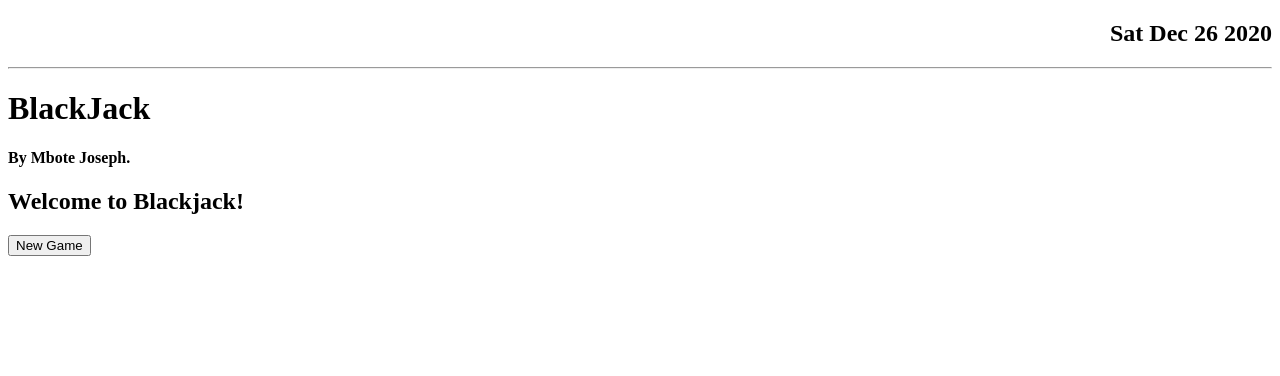
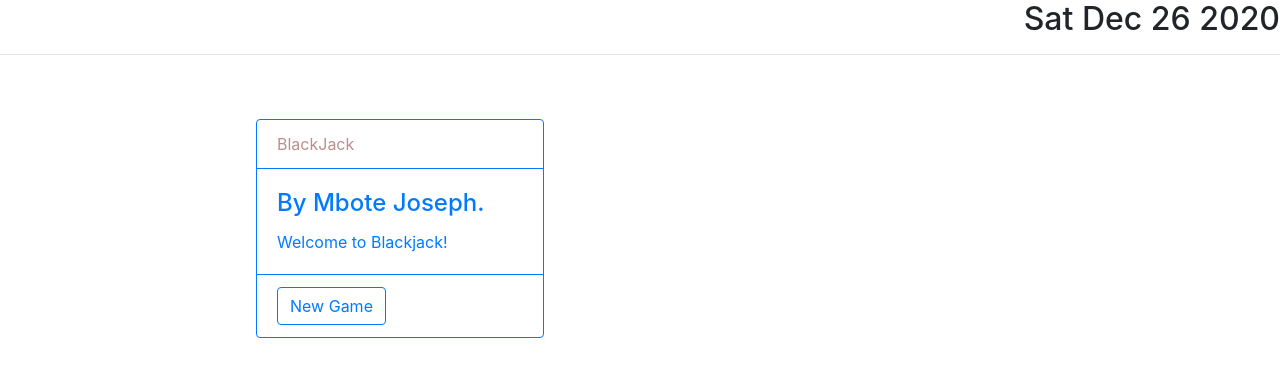
Before and after one commit to Mbote-Joseph/Black-Jack-Card-Game, a plain HTML site: page index.html in a window 1280 px wide. Drawn offline with nearby package versions, Linux system fonts and the light colour scheme.

Commit message:
Final Game commit

```diff
--- a/index.css
+++ b/index.css
@@ -0,0 +1,11 @@
+body {
+  align-content: center;
+}
+.playgroung {
+  margin-left: 20%;
+  margin-top: 5%;
+}
+button {
+  margin: auto;
+  border-radius: 20%;
+}
--- a/index.html
+++ b/index.html
@@ -5,18 +5,37 @@
     <meta name="viewport" content="width=device-width, initial-scale=1.0" />
     <title>Document</title>
     <link rel="stylesheet" href="index.css" />
+    <link
+      rel="stylesheet"
+      href="https://maxcdn.bootstrapcdn.com/bootstrap/4.0.0/css/bootstrap.min.css"
+      integrity="sha384-Gn5384xqQ1aoWXA+058RXPxPg6fy4IWvTNh0E263XmFcJlSAwiGgFAW/dAiS6JXm"
+      crossorigin="anonymous"
+    />
   </head>
   <body>
     <h2 id="date" style="text-align: right"></h2>
     <hr />
-    <h1>BlackJack</h1>
-    <h4>By Mbote Joseph.</h4>
-
-    <h2 id="text-area">Welcome to BlackJack</h2>
-    <button id="new-game-button">New Game</button>
-    <button id="hit-button">Hit!</button>
-    <button id="stay-button">Stay</button>
-
+    <div class="playgroung">
+      <div class="card border-primary mb-3" style="max-width: 18rem">
+        <div
+          class="card-header bg-transparent border-primary"
+          style="color: rosybrown"
+        >
+          BlackJack
+        </div>
+        <div class="card-body text-primary">
+          <h4 class="card-title">By Mbote Joseph.</h4>
+          <p class="card-text" id="text-area">Welcome to BlackJack</p>
+        </div>
+        <div class="card-footer bg-transparent border-primary">
+          <button class="btn btn-outline-primary" id="new-game-button">
+            New Game
+          </button>
+          <button class="btn btn-outline-success" id="hit-button">Hit!</button>
+          <button class="btn btn-outline-warning" id="stay-button">Stay</button>
+        </div>
+      </div>
+    </div>
     <script src="index.js"></script>
   </body>
 </html>
--- a/index.js
+++ b/index.js
@@ -202,9 +202,9 @@ function showStatus() {
 
   if (gameOver) {
     if (playerWon) {
-      textArea.innerText += "YOU WIN!";
+      textArea.innerText += "YOU WIN!" + "\n DEALER LOSE !!";
     } else {
-      textArea.innerText += "DEALER WINS!";
+      textArea.innerText += "DEALER WINS!" + "\n YOU LOSE !!";
     }
     newGameButton.style.display = "inline";
     hitButton.style.display = "none";
```
